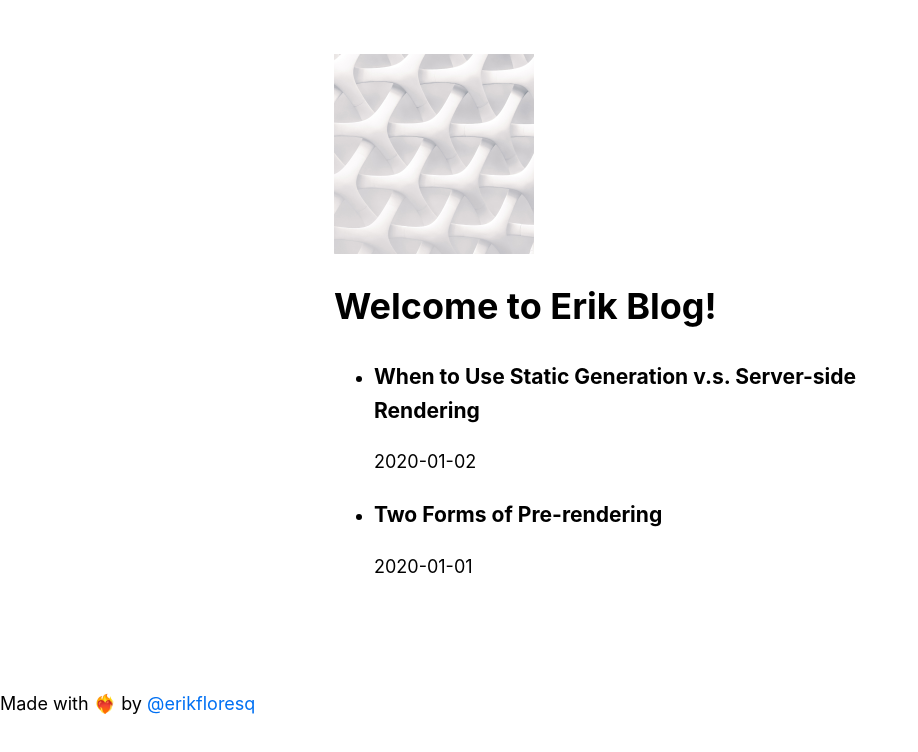
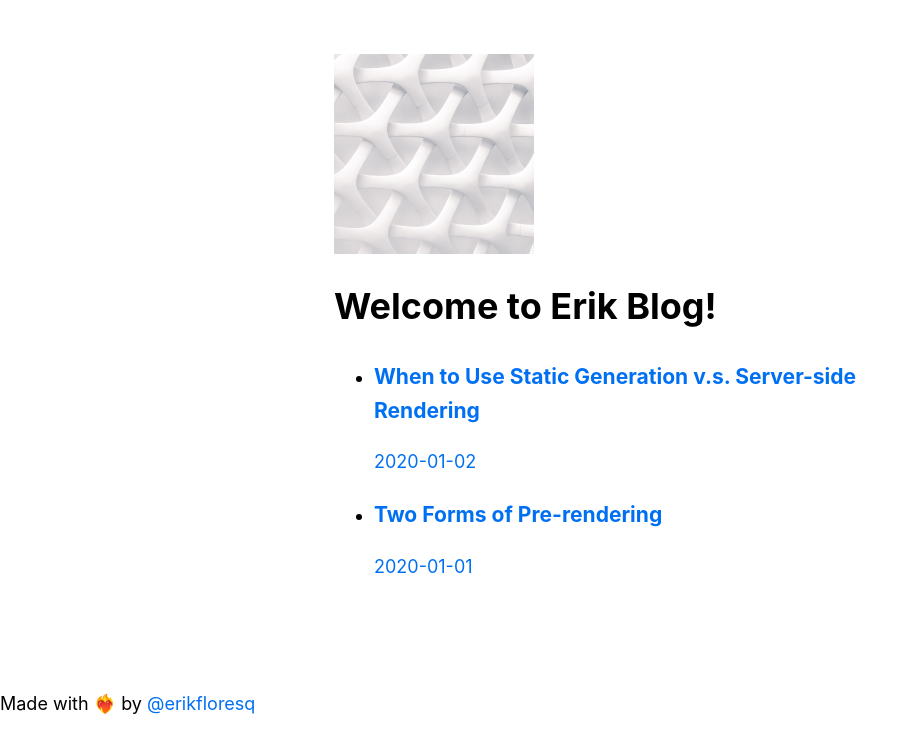
Before and after one commit to erikfloresq/erikfloresq.github.io, a Next.js app: page / in a window 1280 px wide. Shown: the top 752 px of the page, without its empty margins (0-918 px from the left). Built offline with nearby package versions, Linux system fonts and the light colour scheme.

Commit message:
Add dynamic routing

```diff
--- a/components/layout.js
+++ b/components/layout.js
@@ -1,9 +1,11 @@
 import styles from './layout.module.css'
 
-export default function Layout({ children }) {
+const Layout = ({ children }) => {
     return (
         <div className={styles.container}>
             <main>{children}</main>
         </div>
     )
 }
+
+export default Layout
--- a/libs/posts.js
+++ b/libs/posts.js
@@ -4,7 +4,7 @@ import matter from 'gray-matter';
 
 const postDirectory = path.join(process.cwd(), 'posts');
 
-export function getSortedPostsData() {
+export const getSortedPostsData = () => {
     const fileNames = fs.readdirSync(postDirectory);
     const allPostsData = fileNames.map((fileName) => {
         const id = fileName.replace(/\.md$/, '');
--- a/package.json
+++ b/package.json
@@ -9,6 +9,7 @@
     "gray-matter": "^4.0.3",
     "next": "latest",
     "react": "17.0.2",
-    "react-dom": "17.0.2"
+    "react-dom": "17.0.2",
+    "typescript": "^4.7.4"
   }
 }
--- a/pages/aboutMe.js
+++ b/pages/aboutMe.js
@@ -1,13 +1,15 @@
 import Link from 'next/Link'
 
-export default function AboutMe() {
+const AboutMe = () => {
     return (
         <>
             <h1>About Me</h1>
             <p>Hi I'm Erik! nice to meet you! I like development and eat fancy food!</p>
             <Link href="/">
-                Back
+                <a>Back</a>
             </Link>
         </>
     )
 }
+
+export default AboutMe
--- a/pages/index.js
+++ b/pages/index.js
@@ -1,9 +1,10 @@
 import Head from 'next/head'
 import Image from 'next/image';
+import Link from 'next/link';
 import Layout from '../components/layout';
 import { getSortedPostsData } from '../libs/posts'
 
-export async function getStaticProps() {
+export const getStaticProps = async () => {
   const allPostsData = getSortedPostsData();
   return {
     props: {
@@ -12,7 +13,7 @@ export async function getStaticProps() {
   };
 }
 
-export default function Home({ allPostsData }) {
+const Home = ({ allPostsData }) => {
   return (
     <div className="container">
       <Head>
@@ -30,8 +31,15 @@ export default function Home({ allPostsData }) {
         <ul>
           {allPostsData.map(({ id, date, title}) => (
             <li key={id}>
-                <h3>{title}</h3>
-                <p>{date}</p>
+                <Link href={{
+                  pathname: '/[id]',
+                  query: { id: id }
+                }}>
+                  <a>
+                    <h3>{title}</h3>
+                    <p>{date}</p>
+                  </a>
+                </Link>
             </li>
           ))}
         </ul>
@@ -46,3 +54,5 @@ export default function Home({ allPostsData }) {
     </div>
   )
 }
+
+export default Home
```
Also changed, not shown: pages/[id].js (added, +17 -0 lines), 1 other file (tests, documents, lock files or other folders).
